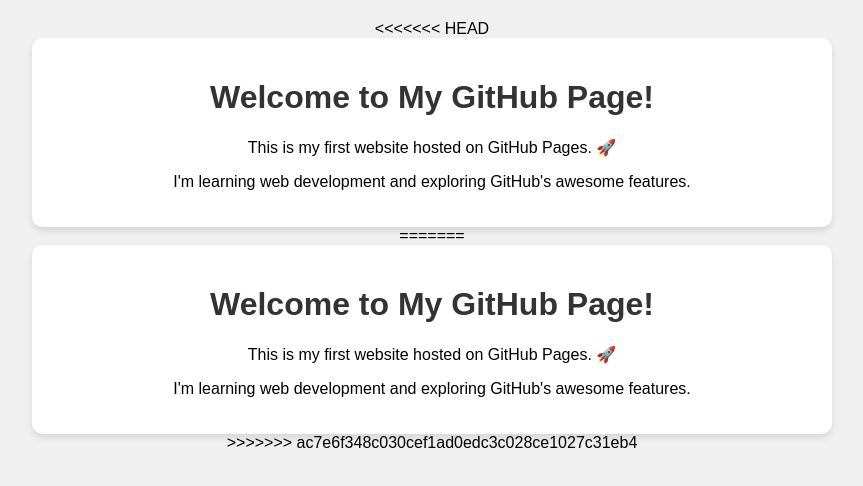
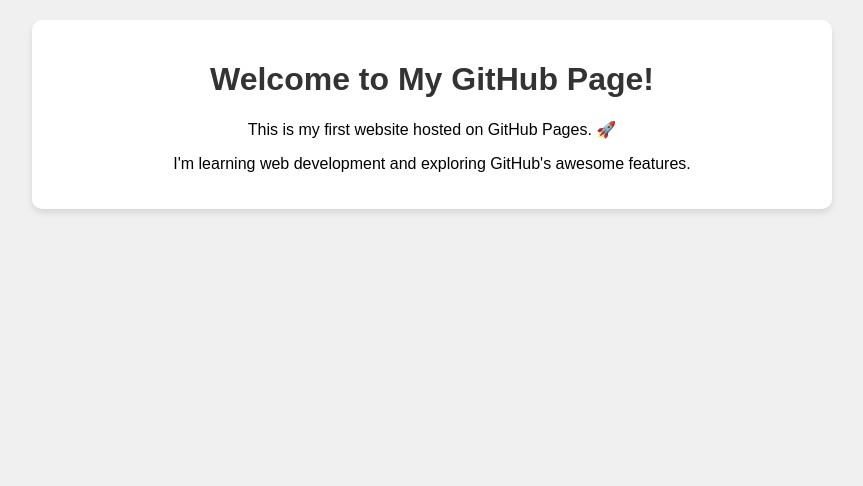
Before and after one commit to HarryLarrious/HarryLarrious.github.io, a plain HTML site: page index.html in a window 1280 px wide. Shown: the whole page, without its empty margins (208-1071 px from the left). Drawn offline with Linux system fonts and the light colour scheme.

Commit message:
Resolved merge conflict in index.html

```diff
--- a/index.html
+++ b/index.html
@@ -1,4 +1,3 @@
-<<<<<<< HEAD
 <!DOCTYPE html>
 <html lang="en">
 <head>
@@ -32,38 +31,3 @@
     </div>
 </body>
 </html>
-=======
-<!DOCTYPE html>
-<html lang="en">
-<head>
-    <meta charset="UTF-8">
-    <title>My First GitHub Page</title>
-    <style>
-        body {
-            font-family: Arial, sans-serif;
-            max-width: 800px;
-            margin: 0 auto;
-            padding: 20px;
-            text-align: center;
-            background-color: #f0f0f0;
-        }
-        h1 {
-            color: #333;
-        }
-        .intro {
-            background-color: white;
-            padding: 20px;
-            border-radius: 10px;
-            box-shadow: 0 4px 6px rgba(0,0,0,0.1);
-        }
-    </style>
-</head>
-<body>
-    <div class="intro">
-        <h1>Welcome to My GitHub Page!</h1>
-        <p>This is my first website hosted on GitHub Pages. 🚀</p>
-        <p>I'm learning web development and exploring GitHub's awesome features.</p>
-    </div>
-</body>
-</html>
->>>>>>> ac7e6f348c030cef1ad0edc3c028ce1027c31eb4
```
